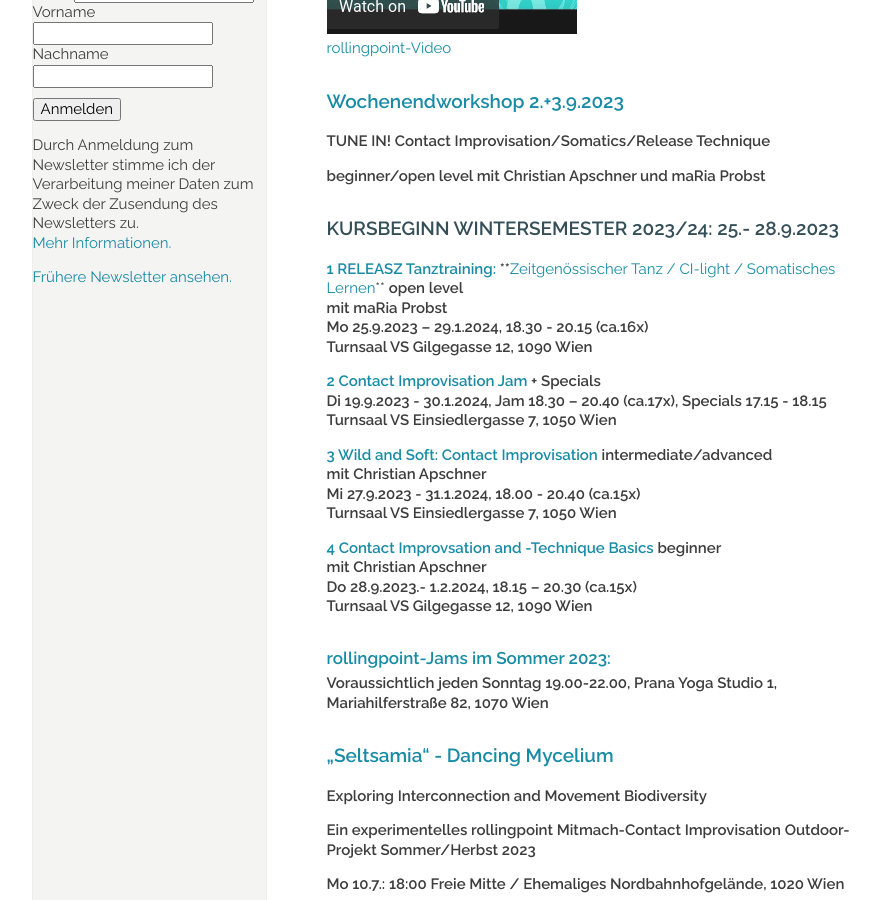
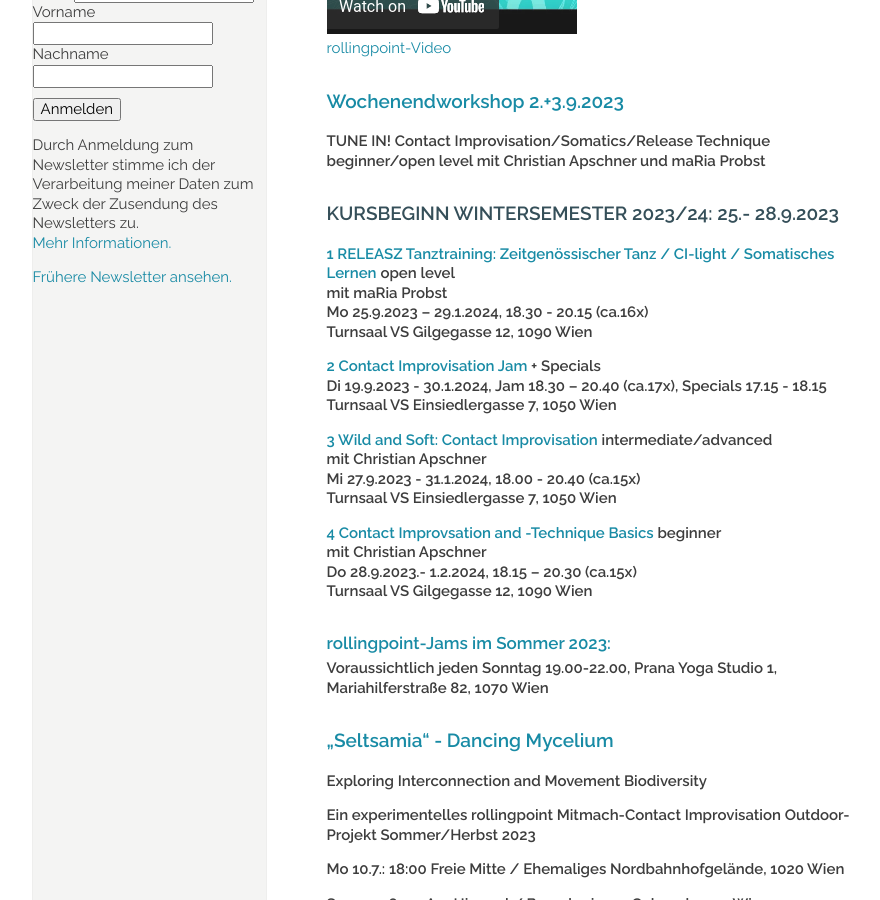
Before and after one commit to manulari/rollingpointat, a Jekyll site: the page built from _pages_de/index.md, in a window 1280 px wide and 900 px high, scrolled down 1034 px. Shown: the whole window, without its empty margins (152-1032 px from the left). Built offline with Jekyll 4.4.1, drawn with Linux system fonts in a browser that asks for light colours; comment, search, counter and statistics services are not loaded.

```diff
--- a/_pages_de/index.md
+++ b/_pages_de/index.md
@@ -19,13 +19,12 @@ Fotocredit: https://johannes-stolba.net/photography/
 
 ### [Wochenendworkshop 2.+3.9.2023](/workshops#liquid)
 
-**TUNE IN! Contact Improvisation/Somatics/Release Technique**
-
+**TUNE IN! Contact Improvisation/Somatics/Release Technique**\
 **beginner/open level mit Christian Apschner und maRia Probst**
 
 ### **KURSBEGINN WINTERSEMESTER 2023/24: 25.- 28.9.2023**
 
-**[1 RELEASZ Tanztraining: ](/kurse#mo)\*\***[Zeitgenössischer Tanz / CI-light / Somatisches Lernen](/kurse#mo)\*\* **open level**\
+**[1 RELEASZ Tanztraining: ](/kurse#mo)[Zeitgenössischer Tanz / CI-light / Somatisches Lernen](/kurse#mo)** **open level**\
  **mit maRia Probst**\
 **Mo 25.9.2023 – 29.1.2024, 18.30 - 20.15 (ca.16x)**\
 **Turnsaal VS Gilgegasse 12, 1090 Wien**
```
